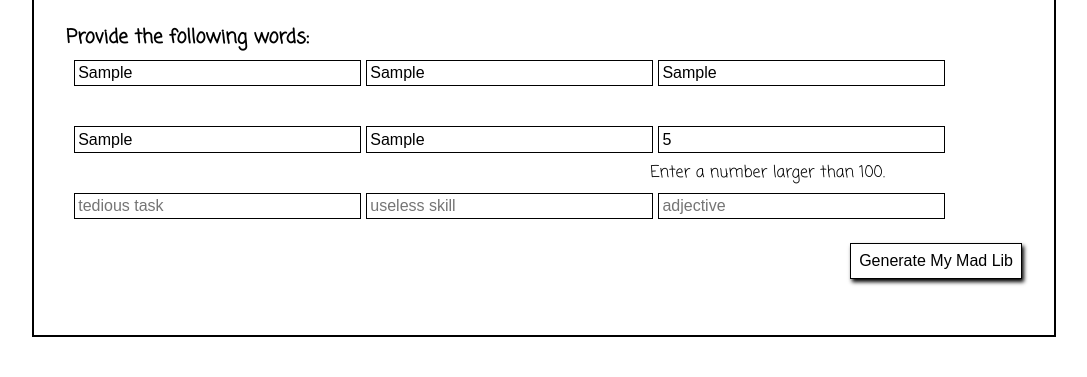
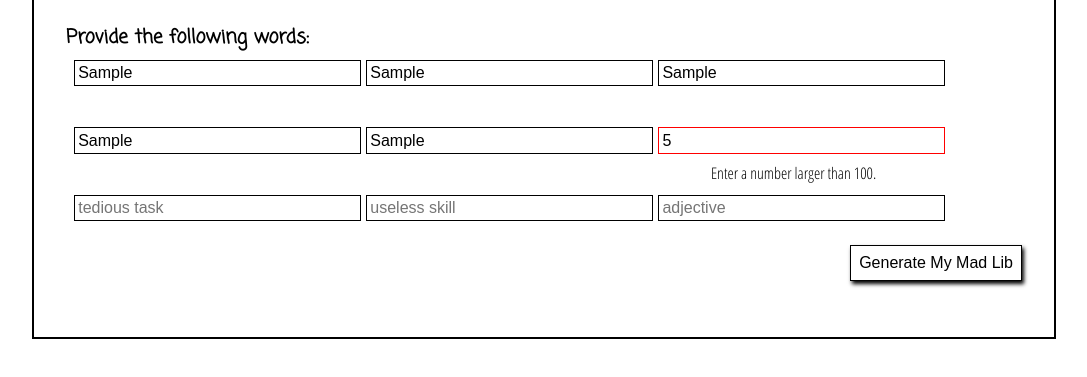
Before and after one commit to 14LMarie/mad-libs-exercise, a plain HTML site: page index.html in a window 1280 px wide. Both pictures are taken after typing "Sample", "Sample", "Sample", "Sample", "Sample", "5" into the empty fields and a click on the button "Generate My Mad Lib". Shown: the part 155-532 px from the top of the page, without its empty margins (96-1183 px from the left). Drawn offline with nearby package versions, Linux system fonts and the light colour scheme; some packages are replaced by stand-ins of ours.

Commit message:
refactor2

```diff
--- a/css/style.css
+++ b/css/style.css
@@ -104,16 +104,14 @@ input {
 
 .form-group {
     width: 30%;
-}
-/*.error {
-    font-size: 0.5rem;
-    font-family: font-family: 'Open Sans Condensed', sans-serif;
+    max-height: 4rem;
+    font-family: 'Open Sans Condensed', sans-serif;
+    text-align: center;
 }
 
-form.submitted .ng-invalid
-{
-    border:1px solid #f00;
-}*/
+.has-error input {
+    border: 1px solid #f00;
+}
 
 button {
     float: right;
@@ -125,6 +123,7 @@ button {
     -webkit-box-shadow: 2px 3px 4px 0px #000;
     box-shadow: 2px 3px 4px 0px #000;
 }
+
 
 /* Footer styles
 (all the styles inside the < footer > tag)
```
Also changed, not shown: index.html (+3 -3 lines).
